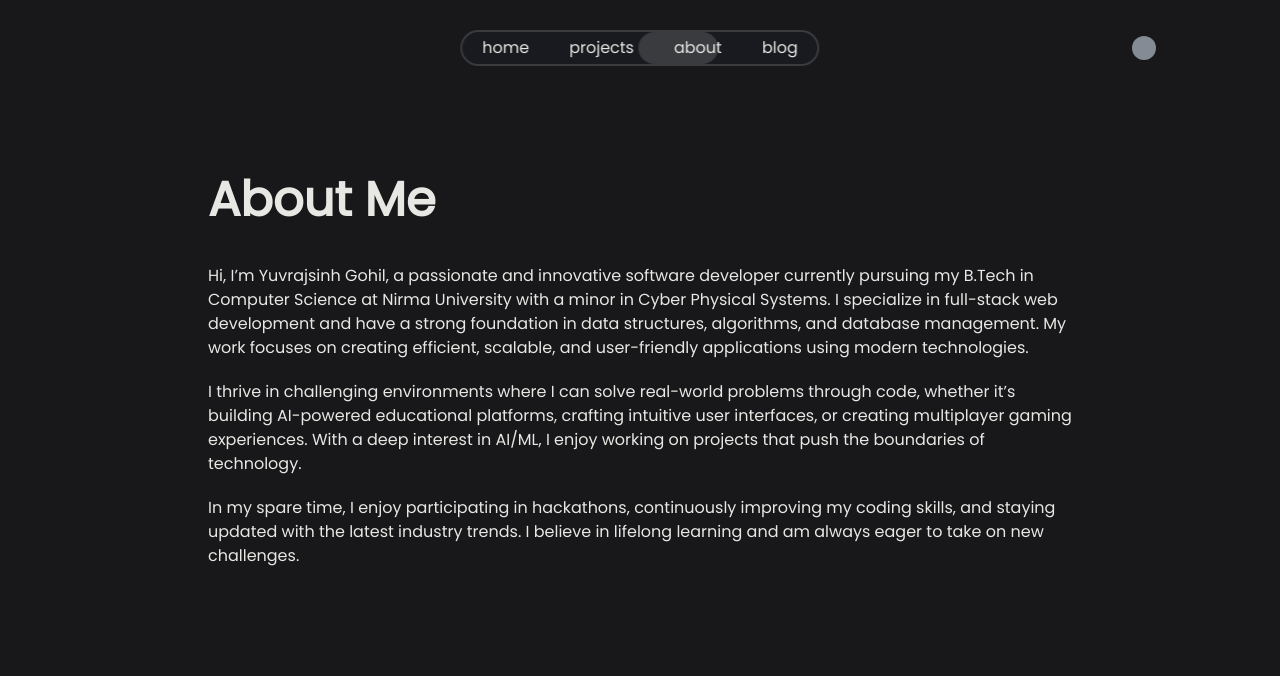
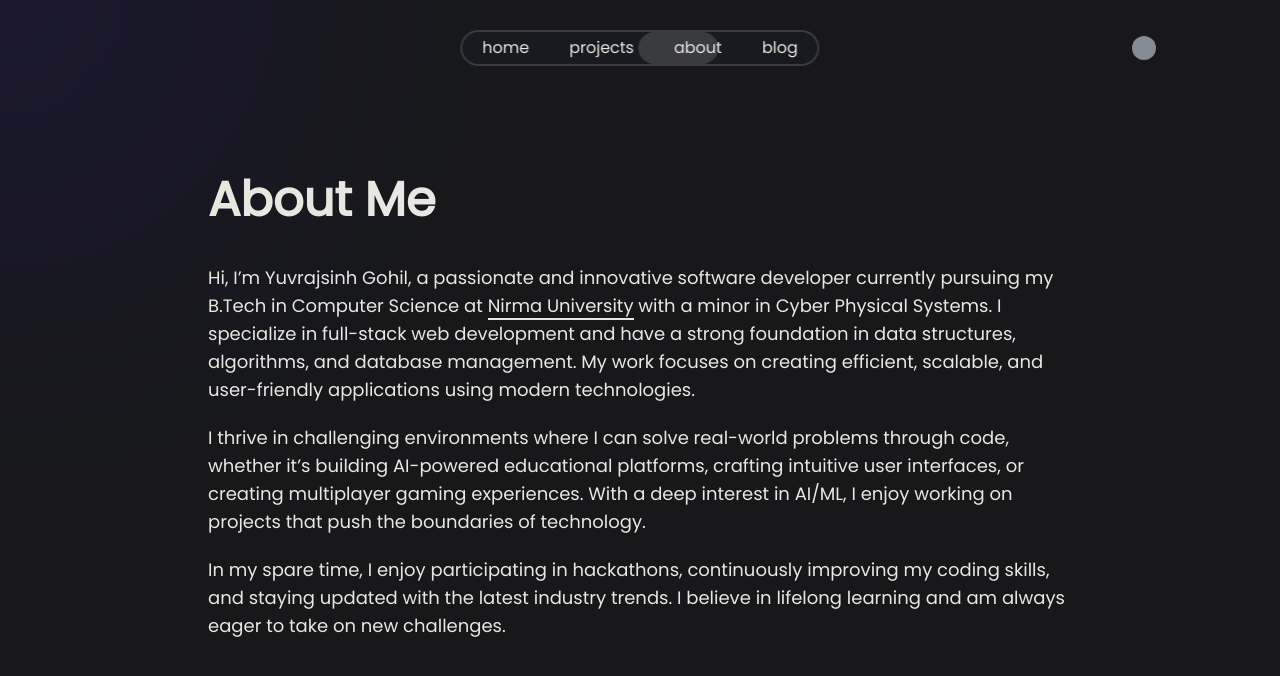
Before and after one commit to yuvrajsinh5252/website, a Next.js app: page /about in a window 1280 px wide. Shown: the top 676 px of the page. Built offline with nearby package versions, Linux system fonts and the light colour scheme.

Commit message:
effects
added effects for project card and magic link

```diff
--- a/package.json
+++ b/package.json
@@ -11,6 +11,7 @@
   "dependencies": {
     "clsx": "^2.1.1",
     "lucide-react": "^0.417.0",
+    "mo-js": "^0.288.2",
     "next": "14.2.5",
     "next-themes": "^0.3.0",
     "react": "^18",
--- a/src/app/about/page.tsx
+++ b/src/app/about/page.tsx
@@ -1,3 +1,4 @@
+import MagicLink from "@/components/magicLink";
 import MaxWidthWrapper from "@/components/MaxWidthWrapper";
 
 export default function Home() {
@@ -7,15 +8,19 @@ export default function Home() {
         <div className="flex flex-col gap-10 mt-44">
           <h1 className="text-5xl font-bold">About Me</h1>
           <div className="flex flex-col gap-5">
-            <p>
-              Hi, I’m Yuvrajsinh Gohil, a passionate and innovative software developer currently pursuing my B.Tech in Computer Science at Nirma University with a minor in Cyber Physical Systems. I specialize in full-stack web development and have a strong foundation in data structures, algorithms, and database management. My work focuses on creating efficient, scalable, and user-friendly applications using modern technologies.
+            <p className="text-lg">
+              <span>Hi, I’m Yuvrajsinh Gohil, a passionate and innovative software developer currently pursuing my B.Tech in Computer Science at </span>
+
+              <MagicLink href={"/home"}>Nirma University</MagicLink>
+
+              <span> with a minor in Cyber Physical Systems. I specialize in full-stack web development and have a strong foundation in data structures, algorithms, and database management. My work focuses on creating efficient, scalable, and user-friendly applications using modern technologies.</span>
             </p>
 
-            <p>
+            <p className="text-lg">
               I thrive in challenging environments where I can solve real-world problems through code, whether it’s building AI-powered educational platforms, crafting intuitive user interfaces, or creating multiplayer gaming experiences. With a deep interest in AI/ML, I enjoy working on projects that push the boundaries of technology.
             </p>
 
-            <p>
+            <p className="text-lg">
               In my spare time, I enjoy participating in hackathons, continuously improving my coding skills, and staying updated with the latest industry trends. I believe in lifelong learning and am always eager to take on new challenges.
             </p>
           </div>
--- a/src/app/globals.css
+++ b/src/app/globals.css
@@ -8,6 +8,31 @@
   }
 }
 
+.magic:after {
+  content: "";
+  display: block;
+  position: absolute;
+  top: 92%;
+  right: 0;
+  bottom: 0;
+  left: 0;
+  background: white;
+  z-index: -1;
+  transition: all 0.1s cubic-bezier(0, 0.59, 1, 0.26);
+}
+
+.magic:hover:after {
+  content: "";
+  display: block;
+  position: absolute;
+  top: 0;
+  right: 0;
+  bottom: 0;
+  left: 0;
+  background: white;
+  z-index: -1;
+}
+
 .box::after {
   content: "";
   height: 100%;
@@ -15,7 +40,7 @@
   transition: opacity 500ms;
   background: radial-gradient(
     600px circle at var(--mouse-x) var(--mouse-y),
-    rgba(255, 255, 255, 0.2),
+    rgba(100, 100, 200, 0.2),
     transparent 20%
   );
   z-index: -100;
--- a/src/app/layout.tsx
+++ b/src/app/layout.tsx
@@ -26,7 +26,7 @@ export default function RootLayout({
       <body className={poppins.className}>
         <ThemeProvider attribute="class" defaultTheme="dark">
           <GrowingCircleAnimation />
-          {/* <div className="dark:mix-blend-difference mix-blend-screen"><Cursor /></div> */}
+          <div className="dark:mix-blend-difference mix-blend-screen"><Cursor /></div>
           <div className="relative z-20 mix-blend-difference">
             <Navbar />
             {children}
--- a/src/app/projects/page.tsx
+++ b/src/app/projects/page.tsx
@@ -1,6 +1,5 @@
 "use client"
 
-import Overlay from "@/components/overlay";
 import { PROJECTS } from "@/data/projectData";
 import { SquareArrowOutUpRight } from "lucide-react";
 import Link from "next/link";
@@ -35,8 +34,8 @@ export default function Home() {
                 key={index}
                 className="flex max-sm:w-full w-1/2 justify-center p-2 gap-2 group"
               >
-                <div className="flex rounded-lg justify-between flex-col gap-4 p-1 box relative bg-gray-500/20 bg-clip-padding backdrop-filter backdrop-blur-lg">
-                  <div className="p-3 rounded-lg bg-gray-800/40">
+                <div className="flex rounded-lg justify-between flex-col gap-4 p-1 box relative">
+                  <div className="p-3 rounded-lg bg-gray-500/20 bg-clip-padding backdrop-filter backdrop-blur-lg hover:ring-1 ring-gray-400 hover:bg-gray-500 hover:bg-opacity-10">
                     <div className="flex flex-col justify-center gap-4">
 
                       <div className="flex justify-between items-center">
@@ -47,7 +46,7 @@ export default function Home() {
                           {
                             project.link ? (
                               <Link href={project.link} target="_blank" rel="noreferrer">
-                                <SquareArrowOutUpRight className="group-hover:text-teal-300 transition-transform duration-300 transform group-hover:translate-x-1 group-hover:-translate-y-1" />
+                                <SquareArrowOutUpRight className="group-hover:text-teal-300 transition-transform duration-300 transform group-hover:translate-x-1 group-hover:-translate-y-1 cursor-pointer" />
                               </Link>
                             ) : null
                           }
--- /dev/null
+++ b/src/components/magicLink.tsx
@@ -0,0 +1,84 @@
+"use client"
+
+import { useEffect } from 'react';
+
+export default function MagicLink(
+  {
+    children,
+    href
+  }: {
+    children: React.ReactNode,
+    href: string
+  }
+) {
+  const shapes = ['line'];
+  const colors = ['#2FB5F3', '#FF0A47', '#FF0AC2', '#47FF0A'];
+
+  useEffect(() => {
+    let mojs: any;
+    const loadMojs = async () => {
+      const mod = await import('mo-js');
+      mojs = mod.default;
+    };
+
+    loadMojs();
+
+    const shootLines = (e: MouseEvent, link: HTMLElement) => {
+      const itemDim = link.getBoundingClientRect();
+      const itemSize = {
+        x: itemDim.right - itemDim.left,
+        y: itemDim.bottom - itemDim.top,
+      };
+
+      const chosenC = Math.floor(Math.random() * colors.length);
+      const chosenS = Math.floor(Math.random() * shapes.length);
+
+      const burst = new mojs.Burst({
+        left: itemDim.left + itemSize.x / 2,
+        top: itemDim.top + itemSize.y / 2,
+        radiusX: itemSize.x,
+        radiusY: itemSize.y,
+        count: 8,
+
+        children: {
+          shape: shapes[chosenS],
+          radius: 10,
+          scale: { 0.8: 1 },
+          fill: 'none',
+          points: 7,
+          stroke: colors[chosenC],
+          strokeDasharray: '100%',
+          strokeDashoffset: { '-100%': '100%' },
+          duration: 350,
+          delay: 100,
+          easing: 'quad.out',
+          isShowEnd: false,
+        },
+      });
+
+      burst.play();
+    };
+
+    const links = document.querySelectorAll<HTMLAnchorElement>('.magic');
+
+    links.forEach((link) => {
+      link.addEventListener('mouseenter', (e) => shootLines(e as MouseEvent, link));
+    });
+
+    return () => {
+      links.forEach((link) => {
+        link.removeEventListener('mouseenter', (e) => shootLines(e as MouseEvent, link));
+      });
+    };
+  }, []);
+
+  return (
+    <span className="mx-auto text-center md:w-3/4">
+      <a href={href} className="magic relative inline-block hover:text-black">
+        {children}
+        <span className="absolute inset-0 top-0 transition-all duration-100 ease-[cubic-bezier(0.000,0.590,1.000,0.260)] z-[-1]">
+        </span>
+      </a>
+    </span>
+  )
+}
```
